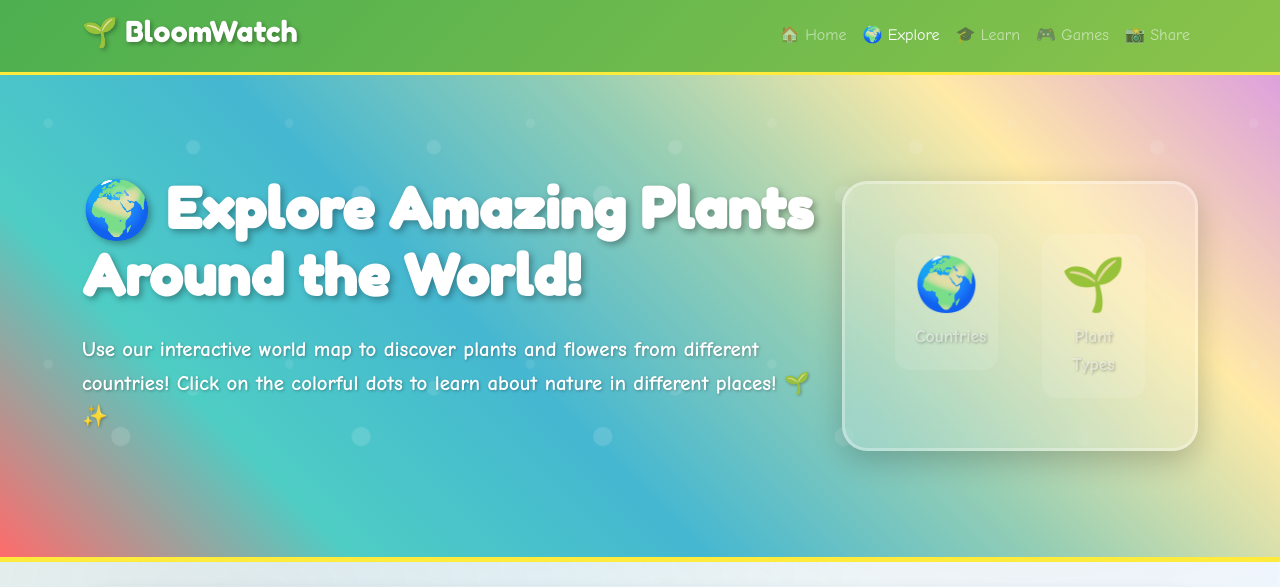
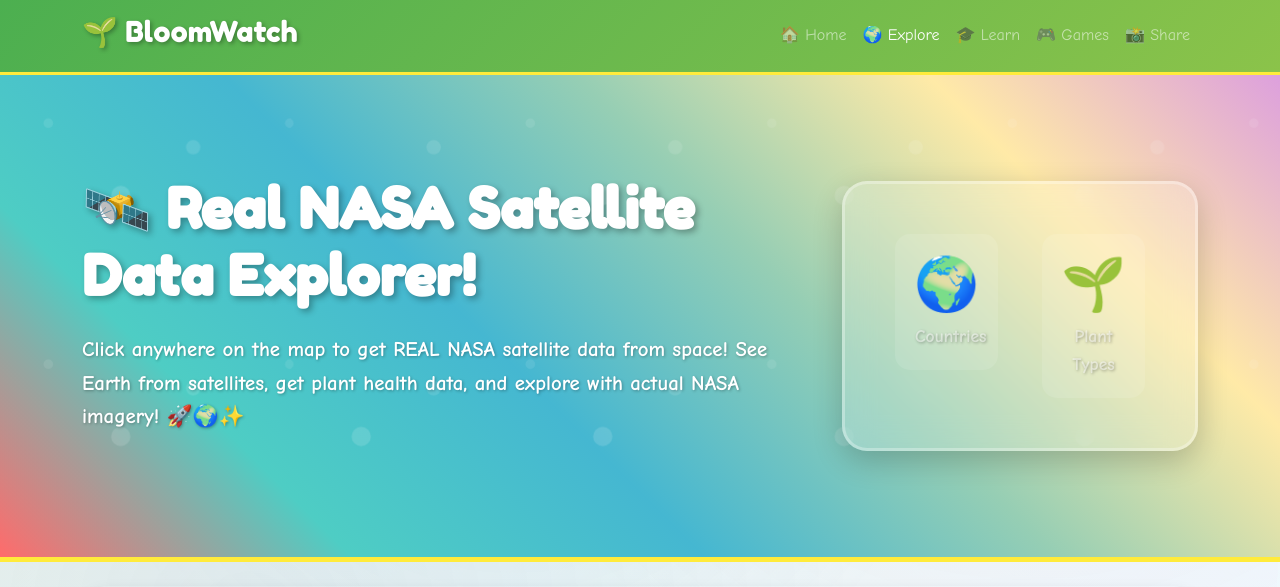
Before and after one commit to oliviahigbee/bloomwatch-starter, a Flask app: page /explore in a window 1280 px wide. Shown: the top 587 px of the page. Run offline with Flask 3, Linux system fonts and the light colour scheme; some libraries are stand-ins or nearby versions.

Commit message:
Fix NASA feature buttons and upgrade explore page - make NASA integration prominent and functional

```diff
--- a/static/js/explore.js
+++ b/static/js/explore.js
@@ -152,6 +152,9 @@
 
             // Update the plant health scoreboard with real data
             this.updatePlantHealthScoreboard(lat, lng, data);
+
+            // Show NASA data prominently
+            this.showNASAData(data, lat, lng);
 
         } catch (error) {
             console.error('Error fetching NASA data:', error);
@@ -423,6 +426,43 @@
             }
         }
     }
+
+    showNASAData(data, lat, lng) {
+        // Show NASA data prominently on the page
+        const nasaCard = document.getElementById('nasaDataCard');
+        const nasaContent = document.getElementById('nasaDataContent');
+
+        if (nasaCard && nasaContent) {
+            let content = `
+                <div class="row">
+                    <div class="col-md-6">
+                        <h6>🛰️ NASA Data Source</h6>
+                        <p><strong>Status:</strong> ${data.data_availability}</p>
+                        <p><strong>Location:</strong> ${lat}, ${lng}</p>
+                        ${data.satellite_imagery ? `
+                            <p><strong>Satellite:</strong> ${data.satellite_imagery.data_source}</p>
+                            <p><strong>Product:</strong> ${data.satellite_imagery.product}</p>
+                            <p><strong>Date:</strong> ${data.satellite_imagery.date}</p>
+                        ` : ''}
+                    </div>
+                    <div class="col-md-6">
+                        <h6>🌱 Plant Health Data</h6>
+                        ${data.data && data.data.length > 0 ? `
+                            <p><strong>Latest NDVI:</strong> ${data.data[data.data.length - 1].ndvi.toFixed(3)}</p>
+                            <p><strong>Health Status:</strong> ${this.getHealthStatus(data.data[data.data.length - 1])}</p>
+                            <p><strong>Data Points:</strong> ${data.data.length}</p>
+                        ` : '<p>No plant data available</p>'}
+                    </div>
+                </div>
+            `;
+
+            nasaContent.innerHTML = content;
+            nasaCard.style.display = 'block';
+
+            // Scroll to the NASA data section
+            nasaCard.scrollIntoView({ behavior: 'smooth' });
+        }
+    }
 }
 
 // Global functions for HTML onclick events
--- a/templates/explore.html
+++ b/templates/explore.html
@@ -42,11 +42,11 @@
             <div class="row align-items-center">
                 <div class="col-lg-8">
                     <h1 class="display-4 fw-bold text-white mb-4">
-                        🌍 Explore Amazing Plants Around the World!
+                        🛰️ Real NASA Satellite Data Explorer!
                     </h1>
                     <p class="lead text-white mb-4">
-                        Use our interactive world map to discover plants and flowers from different countries!
-                        Click on the colorful dots to learn about nature in different places! 🌱✨
+                        Click anywhere on the map to get REAL NASA satellite data from space!
+                        See Earth from satellites, get plant health data, and explore with actual NASA imagery! 🚀🌍✨
                     </p>
                 </div>
                 <div class="col-lg-4">
@@ -138,9 +138,9 @@
                 <div class="card shadow">
                     <div class="card-header bg-light">
                         <h5 class="mb-0">
-                            <span id="mapTitle">🌍 Amazing Plant World Map</span>
+                            <span id="mapTitle">🛰️ NASA Satellite Data Map</span>
                         </h5>
-                        <small class="text-muted" id="mapDescription">Click on the colorful dots to learn about plants in different places! 🌱</small>
+                        <small class="text-muted" id="mapDescription">Click anywhere on the map to get REAL NASA satellite data from space! 🚀🌱</small>
                     </div>
                     <div class="card-body p-0">
                         <div id="globalMap" style="height: 600px;"></div>
@@ -202,6 +202,24 @@
                                 <span>🌺 Best Season for Flowers</span>
                                 <span class="fw-bold" id="peakSeason">-</span>
                             </div>
+                        </div>
+                    </div>
+                </div>
+            </div>
+        </div>
+
+        <!-- NASA Data Display Section -->
+        <div class="row mt-4">
+            <div class="col-12">
+                <div class="card shadow border-primary" id="nasaDataCard" style="display: none;">
+                    <div class="card-header bg-primary text-white">
+                        <h5 class="mb-0">
+                            🛰️ NASA Satellite Data Retrieved!
+                        </h5>
+                    </div>
+                    <div class="card-body">
+                        <div id="nasaDataContent">
+                            <!-- NASA data will be populated here -->
                         </div>
                     </div>
                 </div>
--- a/templates/index.html
+++ b/templates/index.html
@@ -842,7 +842,7 @@
                 const response = await fetch('/api/nasa-apod');
                 const data = await response.json();
 
-                if (data.data_availability === 'real_nasa_data') {
+                if (data.data_availability === 'real_nasa_data' || data.data_availability === 'simulated_nasa_data') {
                     // Create modal to show NASA picture
                     const modal = document.createElement('div');
                     modal.className = 'modal fade';
@@ -878,7 +878,7 @@
                 const response = await fetch('/api/nasa-space-facts');
                 const data = await response.json();
 
-                if (data.data_availability === 'real_nasa_data') {
+                if (data.data_availability === 'real_nasa_data' || data.data_availability === 'simulated_nasa_data') {
                     alert(`🚀 NASA Space Fact: ${data.space_fact.fact}\n\n${data.space_fact.emoji} ${data.space_fact.related_to_blooms ? 'This relates to plants!' : ''}`);
                 }
             } catch (error) {
```
